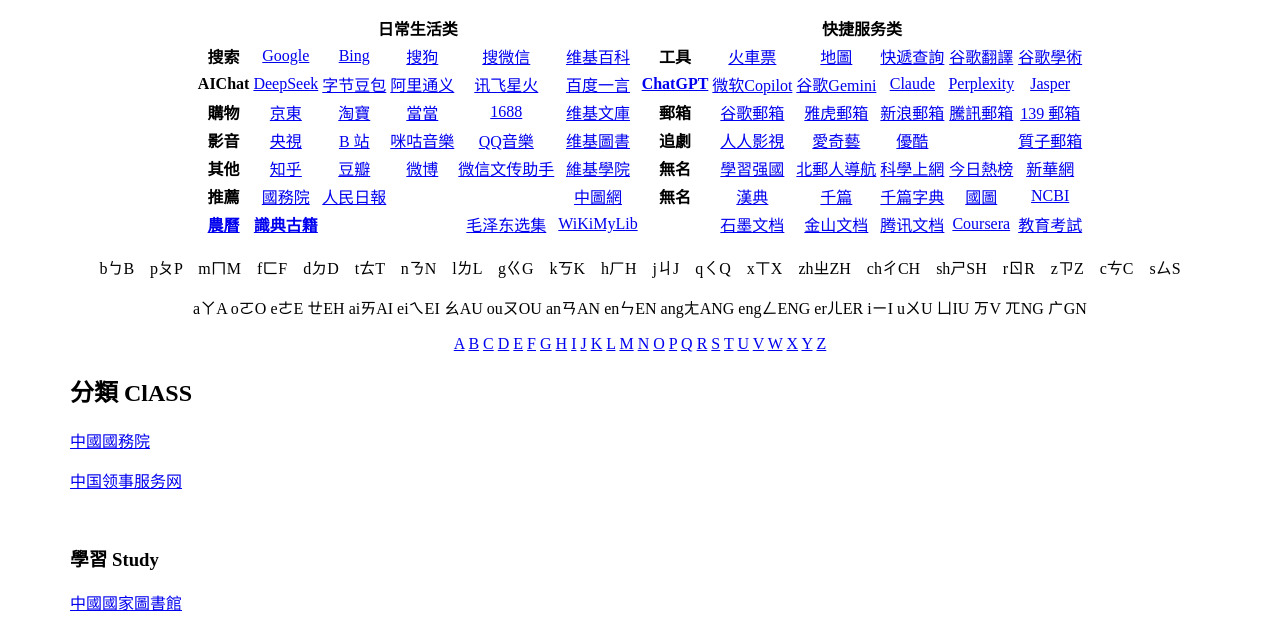
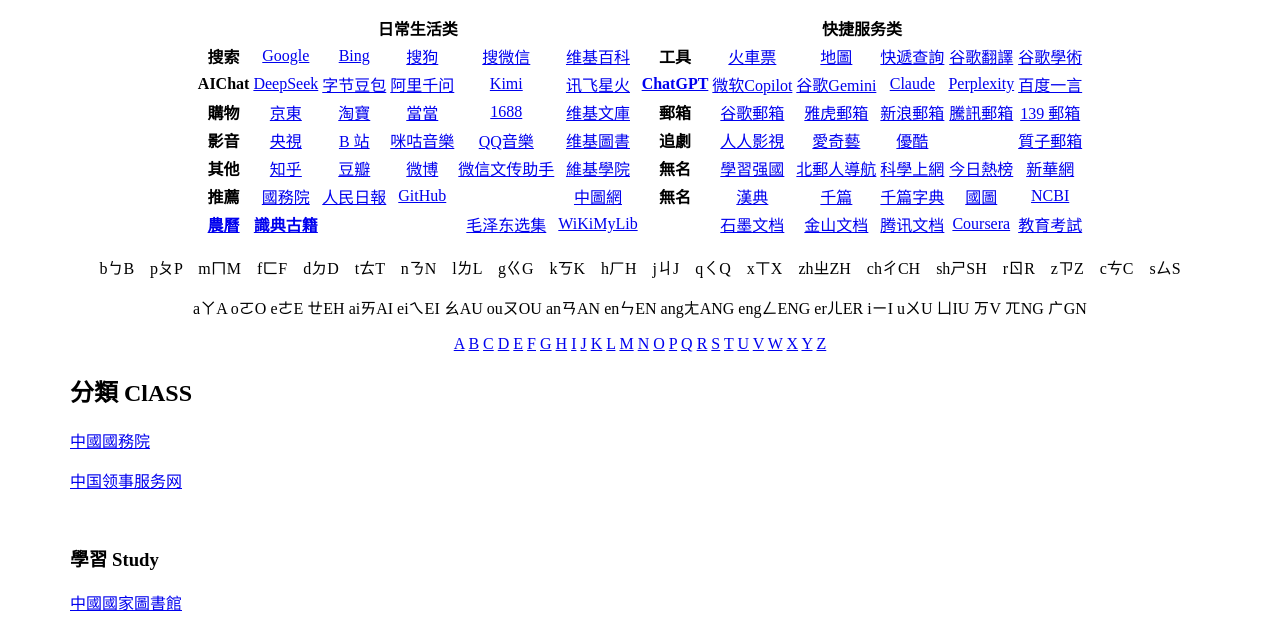
Before and after one commit to Franklyzzm/franklyzzm.github.io, a plain HTML site: page links.html in a window 1280 px wide. Shown: the part 146-778 px from the top of the page. Drawn offline with Linux system fonts and the light colour scheme.

Commit message:
update qianwen url

```diff
--- a/links.html
+++ b/links.html
@@ -55,15 +55,17 @@
 <tr><td align="center"><strong>AIChat</strong></td>
   <td align="center"><a href='https://chat.deepseek.com'>DeepSeek</a></td>
   <td align="center"><a href='https://www.doubao.com/chat'>字节豆包</a></td>
-  <td align="center"><a href='https://tongyi.aliyun.com'>阿里通义</a></td>
+  <td align="center"><a href='https://www.qianwen.com'>阿里千问</a></td>
+  <td align="center"><a href='https://www.kimi.com'>Kimi</a></td>
   <td align="center"><a href='https://xinghuo.xfyun.cn'>讯飞星火</a></td>
-  <td align="center"><a href='https://yiyan.baidu.com'>百度一言</a></td>
+
   <td align="center"><strong><a href='https://chat.openai.com'>ChatGPT</a></strong></td>
   <td align="center"><a href='https://copilot.microsoft.com'>微软Copilot</a></td>
   <td align="center"><a href='https://gemini.google.com'>谷歌Gemini</a></td>
   <td align="center"><a href='https://claude.ai'>Claude</a></td>
   <td align="center"><a href='https://www.perplexity.ai'>Perplexity</a></td>
-  <td align="center"><a href='https://www.jasper.ai/chat'>Jasper</a></td>
+<!--  <td align="center"><a href='https://www.jasper.ai/chat'>Jasper</a></td> -->
+  <td align="center"><a href='https://yiyan.baidu.com'>百度一言</a></td>
 </tr>
 
 <tr><td align="center"><strong>購物</strong></td>
@@ -113,7 +115,7 @@
 <tr><td align="center"><strong>推薦</strong></td>
 <td align="center"><a href='https://www.gov.cn'>國務院</a></td>
 <td align="center"><a href='https://www.people.com.cn'>人民日報</a></td>
-<td align="center">&nbsp;</td>
+<td align="center"><a href='https://github.com'>GitHub</a></td>
 <td align="center">&nbsp;</td>
 <td align="center"><a href='http://www.bookschina.com'>中圖網</a><!--非安全鏈接--></td>
 <td align="center"><strong>無名</strong></td>
```
Also changed, not shown: 1 other file.
